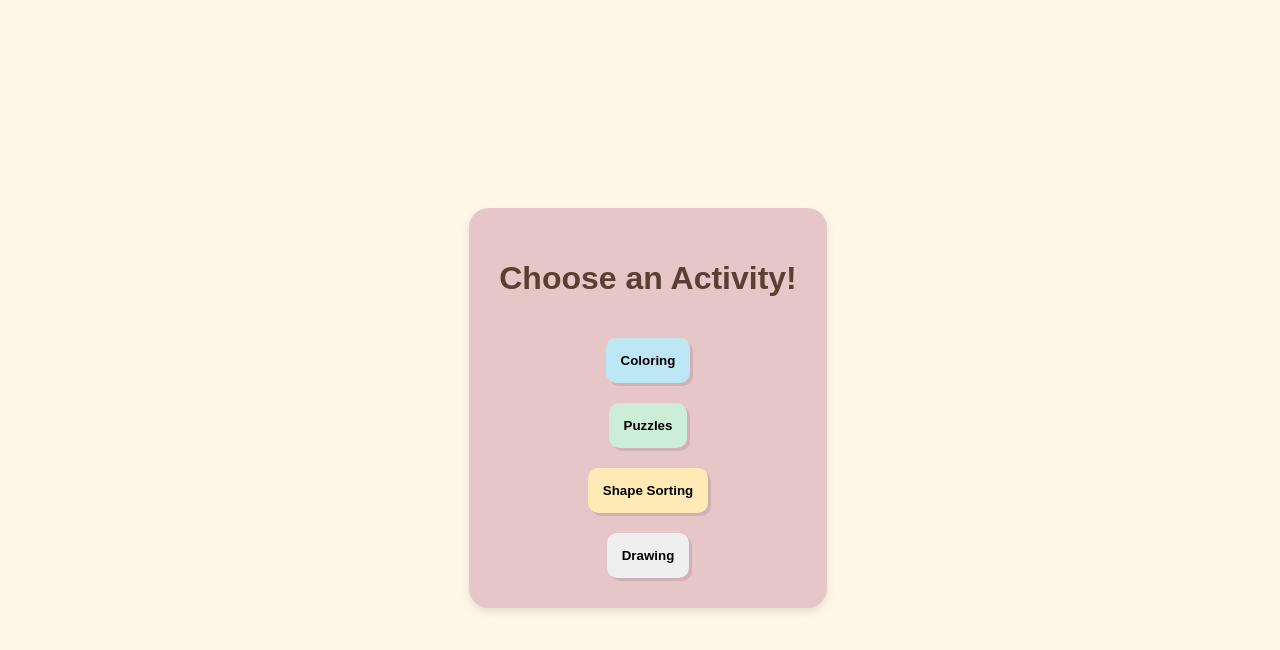
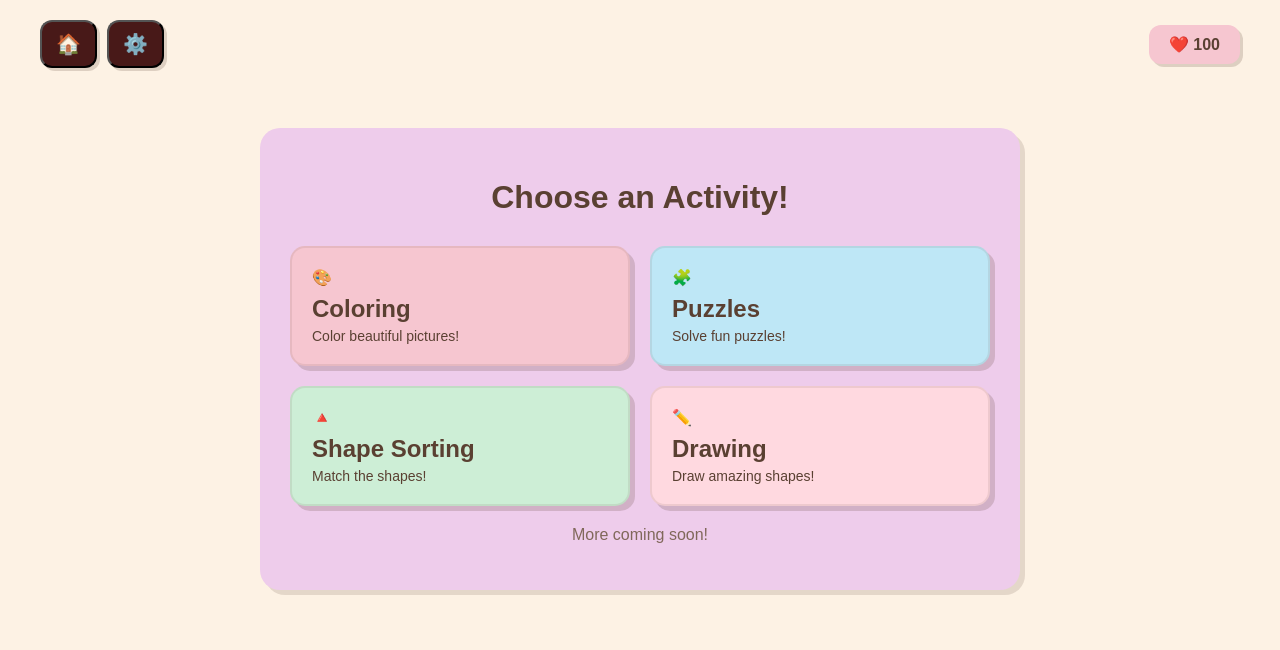
Before and after one commit to Sharini55/App-for-children, a plain HTML site: page index.html in a window 1280 px wide. Drawn offline with Linux system fonts and the light colour scheme.

Commit message:
activities display page

```diff
--- /dev/null
+++ b/Activities.css
@@ -0,0 +1,97 @@
+body {
+  background-color: #fdf2e4;
+  font-family: 'Poppins', sans-serif;
+  color: #5a4032;
+  margin: 0;
+  text-align: center;
+}
+
+/* --- HEADER --- */
+header {
+  display: flex;
+  justify-content: space-between;
+  align-items: center;
+  padding: 20px 40px;
+}
+
+.top-buttons {
+  display: flex;
+  gap: 10px;
+}
+
+.icon-btn {
+  background-color: #481918;
+  border: 30px thin #d1c1c4;
+  border-radius: 12px;
+  padding: 10px 14px;
+  font-size: 20px;
+  cursor: pointer;
+  box-shadow: 3px 3px 0 rgba(90, 64, 50, 0.2);
+}
+
+.hearts {
+  background-color: #f6c6d0;
+  padding: 10px 20px;
+  border-radius: 12px;
+  font-weight: bold;
+  box-shadow: 3px 3px 0 rgba(90, 64, 50, 0.2);
+}
+
+/* --- MAIN CONTENT --- */
+main {
+  background-color: #eecceb;
+  border-radius: 20px;
+  margin: 40px auto;
+  padding: 30px;
+  max-width: 700px;
+  box-shadow: 5px 5px 0 rgba(90, 64, 50, 0.15);
+}
+
+h1 {
+  margin-bottom: 30px;
+}
+
+/* --- ACTIVITY GRID --- */
+.activity-grid {
+  display: grid;
+  grid-template-columns: repeat(2, 1fr);
+  gap: 20px;
+  margin-bottom: 20px;
+}
+
+.activity-card {
+  padding: 20px;
+  border-radius: 15px;
+  text-align: left;
+  box-shadow: 5px 5px 0 rgba(90, 64, 50, 0.2);
+  border: 2px solid rgba(90, 64, 50, 0.1);
+  cursor: pointer;
+  transition: transform 0.2s;
+}
+
+.activity-card:hover {
+  transform: scale(1.03);
+}
+
+/* --- COLORS --- */
+.pink { background-color: #f6c6d0; }
+.blue { background-color: #bee7f6; }
+.green { background-color: #cdeed6; }
+.pink2 { background-color: #ffd9e0; }
+
+/* --- TEXT INSIDE CARDS --- */
+.activity-card h2 {
+  margin: 8px 0 5px;
+}
+
+.activity-card p {
+  margin: 0;
+  font-size: 14px;
+}
+
+/* --- FOOTER TEXT --- */
+.coming-soon {
+  margin-top: 20px;
+  color: #80685a;
+  font-weight: 500;
+}
--- a/index.html
+++ b/index.html
@@ -3,69 +3,47 @@
 <head>
   <meta charset="UTF-8">
   <meta name="viewport" content="width=device-width, initial-scale=1.0">
-  <title>Choose an Activity</title>
+  <title> Motor Skills Adventure</title>
+  <link rel="stylesheet" href="activities.css">
 </head>
 <body>
 
+  <!-- HEADER -->
+  <header>
+    <div class="top-buttons">
+      <button class="icon-btn">🏠</button>
+      <button class="icon-btn">⚙️</button>
+    </div>
+    <div class="hearts">
+      ❤️ 100
+    </div>
+  </header>
 
-<div class="activities">
-  <div class="window">
+  <!-- MAIN CONTENT -->
+  <main>
     <h1>Choose an Activity!</h1>
-    <button>Coloring</button>
-    <button>Puzzles</button>
-    <button>Shape Sorting</button>
-     <button>Drawing</button>
-  </div>
-</div>
-<style>
-  body {
-    background-color: #fff6ea;
-    font-family: 'Poppins', sans-serif;
-    text-align: center;
-  }
 
-  h1 {
-    color: #5a4032;
-  }
- .activities {
-    display:grid;
-    gap: 20px;
-    height: 100vh;
-    width: 100vw;
-    place-items: center;
+    <div class="activity-grid">
+      <div class="activity-card pink">
+        🎨 <h2>Coloring</h2>
+        <p>Color beautiful pictures!</p>
+      </div>
+      <div class="activity-card blue">
+        🧩 <h2>Puzzles</h2>
+        <p>Solve fun puzzles!</p>
+      </div>
+      <div class="activity-card green">
+        🔺 <h2>Shape Sorting</h2>
+        <p>Match the shapes!</p>
+      </div>
+      <div class="activity-card pink2">
+        ✏️ <h2>Drawing</h2>
+        <p>Draw amazing shapes!</p>
+      </div>
+    </div>
 
-  }
-
-  .window {
-    background-color: #e6c6c6;
-    border-radius: 20px;
-    box-shadow: 0 4px 8px rgba(0,0,0,0.1);
-    padding: 30px;
-    display: grid;
-
-    gap: 20px;
-    justify-items: center;
-  }
-
-  button {
-    padding: 15px;
-    border: none;
-    border-radius: 10px;
-    font-weight: bold;
-    cursor: pointer;
-    box-shadow: 3px 3px 0 rgba(0,0,0,0.1);
-  }
-
-
-  button:nth-child(1) { background-color: #F6C6D0; } /* pink */
-  button:nth-child(2) { background-color: #BEE7F6; } /* blue */
-  button:nth-child(3) { background-color: #CDEED6; } /* green */
-  button:nth-child(4) { background-color: #FFE9B4; } /* yellow */
-
-  button:hover {
-    transform: scale(1.05);
-  }
-</style>
+    <p class="coming-soon">More coming soon!</p>
+  </main>
 
 </body>
 </html>
```
